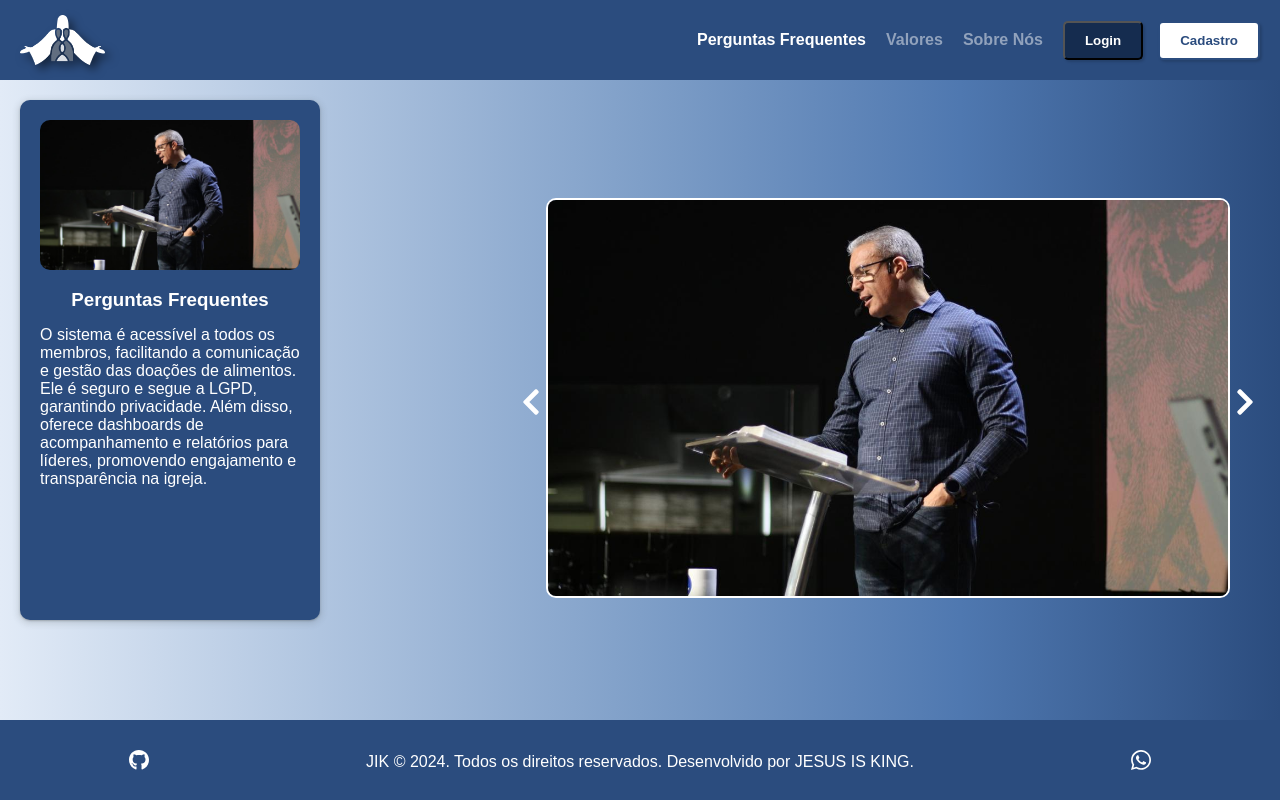
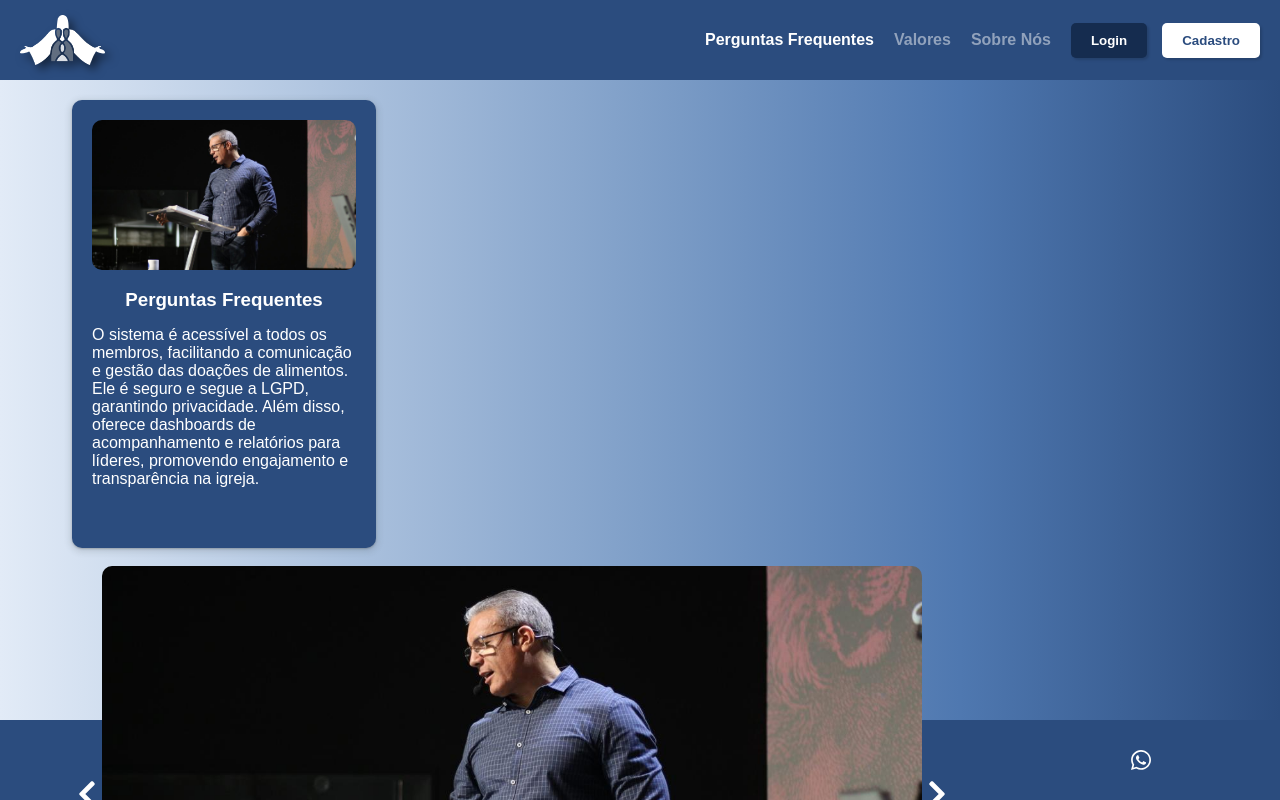
Before and after one commit to JesusIsKing-Tech/JK-FrontEnd, a React (Create React App) app in the folder front-jk/: page / in a window 1280 px wide. Shown: the top 800 px of the page. Built offline with nearby package versions, Linux system fonts and the light colour scheme.

Commit message:
inicio alteracao

```diff
--- a/front-jk/src/pages/Estoque.jsx
+++ b/front-jk/src/pages/Estoque.jsx
@@ -24,12 +24,15 @@ const BoxDash = styled.div`
 `;
 
 const BoxCard = styled.div`
+  border: 10px solid green;
   background-color: #DCE0E6;
   border-radius: 10px;
   box-shadow: 0 4px 8px rgba(0, 0, 0, 0.1);
   max-width: 65vw;
   min-width: 50vw;
+
   display: flex;
+  flex-direction: row;
   justify-content: center;
   flex-wrap: wrap;
   overflow-y: scroll;
@@ -52,6 +55,7 @@ const BoxAdicionar = styled.div`
   display: flex-start;
   align-self: center;
   flex-wrap: wrap;
+  border: 10px solid green;
 `;
 
 const NoResultsMessage = styled.h3`
--- a/front-jk/src/pages/LandingPage/Home.module.css
+++ b/front-jk/src/pages/LandingPage/Home.module.css
@@ -74,12 +74,13 @@ html, body {
 .buttonsContainer .login {
   background-color: #152c4f;
   color: white;
+  border: none;
 }
 
 .buttonsContainer .signup {
   background-color: #fff;
   color: #2B4C7E;
-  border: 2px solid #2B4C7E;
+  border: none;
 }
 
 .buttonsContainer button:hover {
@@ -94,11 +95,14 @@ html, body {
 .mainContainer {
   display: flex;
   justify-content: space-between;
-  padding: 20px;
+  align-items: center;
+  padding: 1.25rem 4.5rem;
   background: linear-gradient(to right, #e2ebf7, #b0c5e0, #7f9fc8, #4f78b0, #2b4c7e);
   height: 80vh;
   gap: 20px;
+
   flex-wrap: wrap; /* Flexibilidade para telas menores */
+
 }
 
 /* SobreNosCard Styles */
@@ -107,10 +111,12 @@ html, body {
   border-radius: 10px;
   box-shadow: rgba(60, 64, 67, 0.3) 0px 1px 2px 0px, rgba(60, 64, 67, 0.15) 0px 2px 6px 2px;
   padding: 20px;
-  width: 300px;
+  width: 19rem;
+  min-height: 28rem;
+  height: auto;
   text-align: left;
-  height: 65vh;
   color: white;
+
 
 }
 
@@ -131,17 +137,21 @@ html, body {
 /* Carousel Styles */
 .carousel {
   border-radius: 10px;
-  width: 60%;
+  width: 55rem;
+  height: 28rem;
   display: flex;
+  justify-content: center;
   align-items: center;
+
+  /* border: blue 5px solid; */
 }
 
 .carousel img {
   border-radius: 10px;
   width: 100%;
-  height: 400px;
+  height: 28rem;
   object-fit: cover;
-  border: solid 2px #ffffff;
+  object-position: center;
 }
 
 .carousel button {
```
